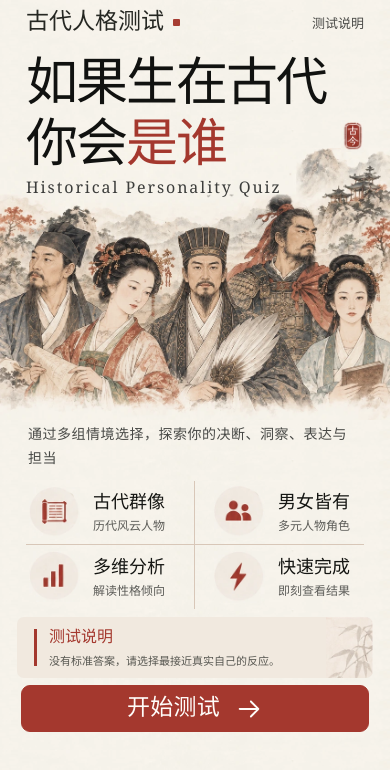
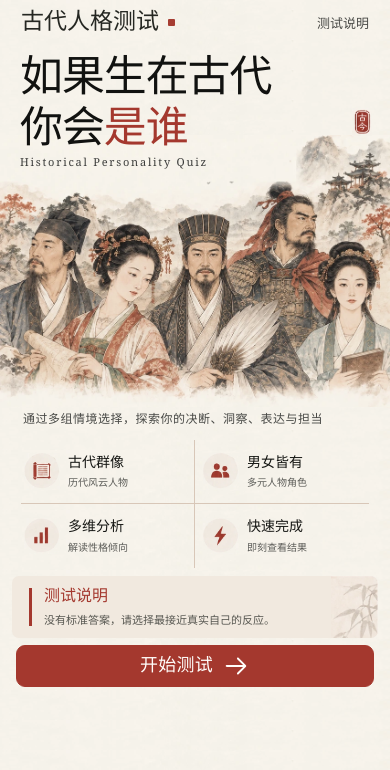
Before and after one commit to lsy991029-design/QuizMe, a React (Vite) app in the folder history-quiz/: page / in a window 390 px wide. Shown: the top 770 px of the page. Built offline with nearby package versions, Linux system fonts and the light colour scheme.

Commit message:
feat: improve responsive layouts

```diff
--- a/history-quiz/mobile-runtime.lock.json
+++ b/history-quiz/mobile-runtime.lock.json
@@ -5,7 +5,7 @@
   "vite.config.ts": "da36eba05b845c3b0d69d823a515f6f7d9612992126ed2fe32c2809815ec73ba",
   "src/App.tsx": "5612695efc0274f267c4f9b282ff28e39cd6d0c5c7c0b5bd23021d037c523bdb",
   "src/main.tsx": "01b7049715148ab645637905ccbbc91fc3f87659198a309541c2d1f03bb537d0",
-  "src/styles.css": "04532cbd698c308d9af60e3fff7c348f9458fe3301d5adffcf055ec5391c0c3d",
+  "src/styles.css": "1980cde163bad66a8ef3c14be8f6a8b1869023c54ed3d9625df27f81ec4667ac",
   "src/mobile/BottomSheet.tsx": "f9c376dc78b8b5feb1c8752aa23414993ab66013d11e81b2ebb8342c570032ac",
   "src/mobile/Carousel.tsx": "242f4a7488e18c35e9b43651c9d5877288655a6f9f1734e03e56108f17526bf7",
   "src/mobile/Device.tsx": "867de9c65220f2ac7202f895d2b10a64c747f211a4b22cd8f81a1a1d66e52fc2",
--- a/history-quiz/src/Prototype.tsx
+++ b/history-quiz/src/Prototype.tsx
@@ -1,6 +1,6 @@
-import { createContext, useCallback, useContext, useEffect, useLayoutEffect, useRef, useState, type CSSProperties, type KeyboardEvent, type ReactNode } from 'react';
+import { createContext, useCallback, useContext, useEffect, useRef, useState, type KeyboardEvent, type ReactNode } from 'react';
 import { ArrowRightIcon, BarChartIcon, CheckIcon, ChevronLeftIcon, Cross2Icon, DownloadIcon, ExclamationTriangleIcon, GlobeIcon, Link2Icon, QuoteIcon, ReloadIcon, PersonIcon } from '@radix-ui/react-icons';
-import { BottomSheet, FlowStack, MobileScroll, useFlow, useMobileDevice, useMobileRuntimeMode, type FlowControls, type FlowScreen } from './mobile';
+import { BottomSheet, FlowStack, MobileScroll, useFlow, type FlowControls, type FlowScreen } from './mobile';
 import { dimensions, findCharacter, PRODUCT_NAME, questions, type Answer, type Character, type DimensionId, type PublicResult, type QuizResult } from './quiz';
 import { clearShareHash, DRAFT_KEY, freshDraft, loadSession, makeShareUrl, readSharedResult, RESULT_KEY, type Draft } from './session';
 import { createPoster } from './poster';
@@ -60,26 +60,8 @@ function HomeHeader({ onInfo }: { onInfo: () => void }) {
   return <header className="home-header reference-home-header"><Brand /><button type="button" className="quiet-link" onClick={onInfo}>测试说明</button></header>;
 }
 function HomeCanvas({ children }: { children: ReactNode }) {
-  const { device } = useMobileDevice();
-  const runtimeMode = useMobileRuntimeMode();
-  const fullscreen = runtimeMode === 'fullscreen';
   const flow = useFlow();
-  const host = useRef<HTMLDivElement>(null);
-  const content = useRef<HTMLElement>(null);
-  const [scale, setScale] = useState(1);
-  useLayoutEffect(() => {
-    const resize = () => {
-      if (!host.current || !content.current) return;
-      const available = host.current.clientHeight - (fullscreen ? 0 : device.geometry.safeArea.top) - (!fullscreen && device.platform === 'ios' ? device.geometry.safeArea.bottom : 0);
-      setScale(Math.min(1, Math.max(0, available) / Math.max(1, content.current.scrollHeight)));
-    };
-    const observer = new ResizeObserver(resize);
-    if (host.current) observer.observe(host.current);
-    if (content.current) observer.observe(content.current);
-    resize();
-    return () => observer.disconnect();
-  }, [device, fullscreen]);
-  return <div className="home-static" ref={host} style={{ paddingTop: fullscreen ? 0 : device.geometry.safeArea.top, paddingBottom: !fullscreen && device.platform === 'ios' ? device.geometry.safeArea.bottom : 0 }}><main ref={content} className="history-page home-page" aria-hidden={flow.current.id !== 'home'} inert={flow.current.id !== 'home'} style={{ transform: `scale(${scale})` }}>{children}</main></div>;
+  return <div className="home-static"><main className="history-page home-page" aria-hidden={flow.current.id !== 'home'} inert={flow.current.id !== 'home'}>{children}</main></div>;
 }
 function Home({ flow }: { flow: FlowControls }) {
   const [info, setInfo] = useState(false);
--- a/history-quiz/src/prototype.css
+++ b/history-quiz/src/prototype.css
@@ -424,3 +424,314 @@
 .report-messages blockquote { margin: 0; padding: 15px; background: #fbf8f3; border: 1px solid #e9e1d8; border-radius: 13px; font: 500 14px/1.85 var(--serif); }
 .result-footer { display: grid; height: auto; gap: 10px; align-content: start; padding: 18px 0 0; background: transparent; border: 0; }
 .result-footer .primary { min-height: 48px; padding: 10px 16px; font-size: 14px; }
+
+/* Responsive layout: keep the illustrated editorial direction while letting
+   each page breathe at its actual viewport width. */
+.history-app {
+  --content-max: 840px;
+  --page-gutter: clamp(16px, 3vw, 32px);
+  min-width: 0;
+  width: 100%;
+}
+
+.history-app,
+.history-app * {
+  min-width: 0;
+}
+
+.history-page {
+  width: 100%;
+  max-width: var(--content-max);
+  margin-inline: auto;
+  padding-inline: var(--page-gutter);
+}
+
+.history-scroll {
+  width: 100%;
+  max-width: 100%;
+}
+
+.home-static {
+  overflow-x: hidden;
+  overflow-y: auto;
+  overscroll-behavior-y: contain;
+  touch-action: pan-y;
+}
+
+.home-static .home-page {
+  --home-gutter: clamp(16px, 2.4vw, 28px);
+  width: min(100%, var(--content-max));
+  flex: 0 1 auto;
+  min-height: 100%;
+  padding-inline: var(--home-gutter);
+  padding-bottom: max(20px, calc(var(--mobile-safe-area-height, 0px) + 20px));
+  transform: none;
+}
+
+.reference-home-header {
+  margin-inline: calc(-1 * var(--home-gutter));
+  padding-inline: calc(var(--home-gutter) + 5px);
+}
+
+.home-hero {
+  margin-inline: calc(-1 * var(--home-gutter));
+}
+
+.home-heading {
+  padding-inline: clamp(20px, 3vw, 32px);
+}
+
+.home-heading h1 {
+  font-size: clamp(36px, 11vw, 52px);
+  line-height: 1.18;
+  letter-spacing: clamp(-1.8px, -0.25vw, -1px);
+  white-space: normal;
+  text-wrap: balance;
+}
+
+.home-heading > p {
+  font-size: clamp(11px, 2.8vw, 16px);
+  letter-spacing: clamp(.7px, .45vw, 1.9px);
+  white-space: normal;
+}
+
+.home-seal {
+  top: clamp(56px, 8vw, 68px);
+  right: clamp(18px, 3vw, 26px);
+  width: clamp(20px, 4vw, 23px);
+}
+
+.home-ensemble {
+  margin-top: clamp(-48px, -9vw, -32px);
+}
+
+.home-description {
+  margin-inline: 7px;
+  font-size: clamp(12px, 1.5vw, 14px);
+  overflow-wrap: anywhere;
+}
+
+.home-features {
+  grid-template-columns: repeat(2, minmax(0, 1fr));
+  margin-inline: 5px;
+}
+
+.home-feature {
+  min-width: 0;
+  gap: clamp(8px, 1.4vw, 13px);
+  padding-inline: 3px;
+}
+
+.home-feature:nth-child(odd) {
+  padding-right: clamp(6px, 1.4vw, 9px);
+}
+
+.home-feature:nth-child(even) {
+  padding-left: clamp(8px, 1.8vw, 19px);
+}
+
+.home-feature > img {
+  flex: 0 0 clamp(36px, 5vw, 51px);
+  width: clamp(36px, 5vw, 51px);
+  height: clamp(38px, 5.2vw, 52px);
+}
+
+.home-feature h2,
+.home-feature p {
+  white-space: normal;
+  overflow-wrap: anywhere;
+}
+
+.home-feature h2 {
+  font-size: clamp(14px, 2.8vw, 18px);
+}
+
+.home-feature p {
+  font-size: clamp(10px, 1.8vw, 12px);
+}
+
+.home-instructions {
+  margin-inline: -4px;
+}
+
+.reference-home-footer .primary {
+  font-size: clamp(18px, 4vw, 23px);
+  gap: clamp(9px, 2vw, 15px);
+}
+
+.quiz-page,
+.result-page,
+.share-page,
+.unavailable-page,
+.empty-state {
+  max-width: var(--content-max);
+}
+
+.question h1 {
+  font-size: clamp(22px, 2.4vw, 30px);
+  overflow-wrap: anywhere;
+  text-wrap: balance;
+}
+
+.answer {
+  align-items: flex-start;
+  min-width: 0;
+}
+
+.answer-text {
+  min-width: 0;
+  overflow-wrap: anywhere;
+}
+
+.question-nav .primary {
+  min-width: 0;
+  flex: 1 1 auto;
+}
+
+.quiz-footer,
+.visitor-footer {
+  width: min(100%, var(--content-max));
+  margin-inline: auto;
+}
+
+.report-card {
+  padding: clamp(16px, 2.4vw, 24px) clamp(15px, 2.2vw, 22px);
+  border-radius: clamp(14px, 2vw, 20px);
+}
+
+.report-portrait {
+  width: 100%;
+  max-width: 720px;
+  margin-inline: auto;
+}
+
+.report-identity {
+  flex-wrap: wrap;
+  gap: clamp(10px, 2.6vw, 20px);
+}
+
+.report-hero h1 {
+  min-width: 0;
+  max-width: 100%;
+  font-size: clamp(28px, 4vw, 42px);
+  overflow-wrap: anywhere;
+}
+
+.report-hero h1:has(+ .report-match) {
+  flex: 1 1 170px;
+  max-width: none;
+}
+
+.report-match {
+  flex: 0 0 auto;
+  padding-left: clamp(12px, 2vw, 20px);
+}
+
+.report-match strong {
+  font-size: clamp(38px, 5vw, 56px);
+}
+
+.report-match strong span {
+  font-size: clamp(24px, 3vw, 32px);
+}
+
+.report-main-trait,
+.traits span {
+  max-width: 100%;
+  overflow-wrap: anywhere;
+}
+
+.report-section > h2 {
+  overflow-wrap: anywhere;
+}
+
+.report-messages blockquote {
+  font-size: clamp(13px, 1.6vw, 15px);
+  overflow-wrap: anywhere;
+}
+
+.toast {
+  max-width: calc(100% - 32px);
+}
+
+.bottom-sheet {
+  max-height: calc(100% - 16px) !important;
+}
+
+@media (max-width: 359px) {
+  .home-features {
+    grid-template-columns: 1fr;
+  }
+
+  .home-feature,
+  .home-feature:nth-child(even),
+  .home-feature:nth-child(odd) {
+    padding-inline: 3px;
+    border-right: 0;
+  }
+
+  .home-feature:not(:last-child) {
+    border-bottom: 1px solid #d8c7b8;
+  }
+
+  .home-feature > img {
+    flex-basis: 42px;
+    width: 42px;
+    height: 42px;
+  }
+
+  .home-feature h2 {
+    font-size: 16px;
+  }
+
+  .home-feature p {
+    font-size: 11px;
+  }
+
+  .answer {
+    min-height: 64px;
+    padding: 12px;
+  }
+
+  .answer-text {
+    font-size: 14px;
+  }
+
+  .result-page,
+  .share-page {
+    padding-inline: 14px;
+  }
+}
+
+@media (min-width: 768px) {
+  .history-app {
+    --content-max: 900px;
+  }
+
+  .home-static .home-page {
+    --home-gutter: clamp(24px, 3vw, 42px);
+  }
+
+  .home-features {
+    max-width: 780px;
+    margin-inline: auto;
+  }
+}
+
+@media (min-width: 1024px) {
+  .history-app {
+    --content-max: 960px;
+  }
+
+  .history-page {
+    padding-inline: clamp(32px, 4vw, 56px);
+  }
+
+  .home-static .home-page {
+    --home-gutter: clamp(32px, 4vw, 56px);
+  }
+
+  .home-heading h1 {
+    font-size: clamp(52px, 5vw, 68px);
+  }
+}
--- a/history-quiz/src/styles.css
+++ b/history-quiz/src/styles.css
@@ -72,6 +72,8 @@ button {
   width: 100%;
   height: 100%;
   min-height: 100vh;
+  height: 100dvh;
+  min-height: 100dvh;
   overflow: hidden;
   background: #ffffff;
 }
```
Also changed, not shown: 1 other file (tests, documents, lock files or other folders).
